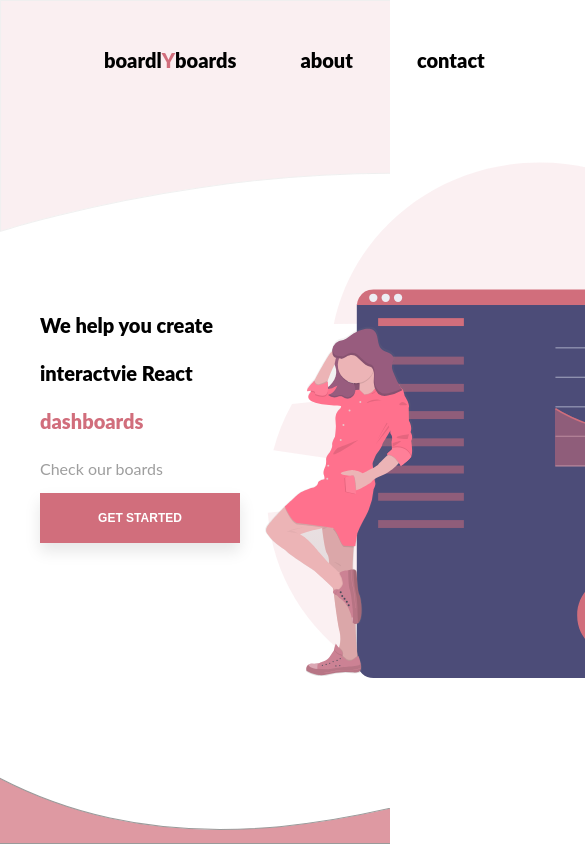
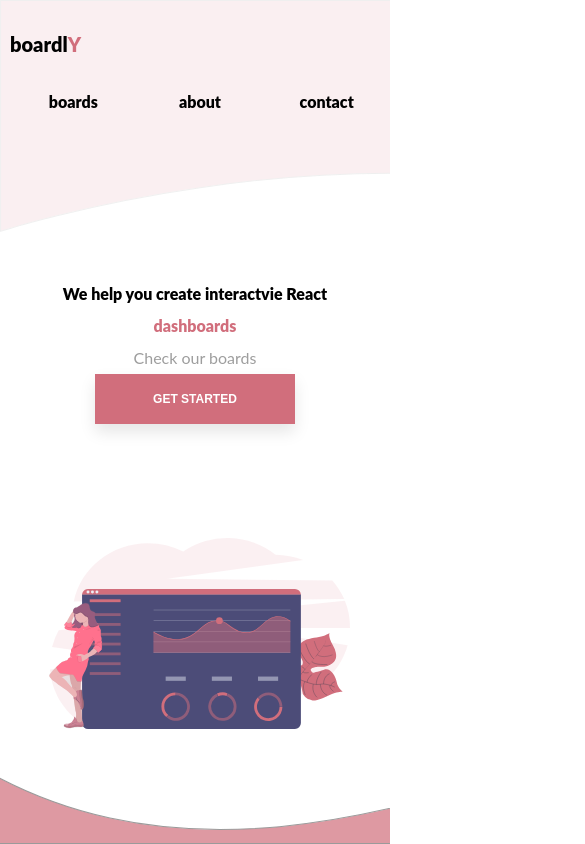
Before and after one commit to ChaitanyaKaranam/boardly, a React (Create React App) app: page /boardly/ in a window 390 px wide. Shown: the top 844 px of the page, 585 px wide, since content can reach past the window. Built offline with nearby package versions, Linux system fonts and the light colour scheme; the HTML template or start-up script is replaced by a standard one.

Commit message:
Added responsive design

```diff
--- a/src/styles/About.scss
+++ b/src/styles/About.scss
@@ -15,3 +15,12 @@
         font-weight: 900;
     }
 }
+
+@media(max-width: 1000px){
+    .about__content{
+        text-align: center;
+        span{
+            font-size: 16px;
+        }
+    }
+}
--- a/src/styles/Boards.scss
+++ b/src/styles/Boards.scss
@@ -17,3 +17,18 @@
         width: 70%;
     }
 }
+
+@media(max-width: 1000px){
+    .board__wrapper{
+        margin-top: 3rem;
+        grid-template-columns: 1fr;
+    }
+    .board__charts{
+        align-self: end;
+    }
+    .board__images{
+        img{
+            width: 100%;
+        }
+    }
+}
--- a/src/styles/Contact.scss
+++ b/src/styles/Contact.scss
@@ -22,3 +22,26 @@
         padding: 1rem;
     }
 }
+
+@media(max-width: 1000px){
+    .contact__wrapper{
+        grid-template-columns: 1fr;
+    }
+    .image__wrapper{
+        align-self: end;
+        display: grid;
+        img{
+            justify-self: center;
+            width: 70%;
+        }
+    }
+    .contact__content{
+        grid-row-gap: 1rem;
+        span{
+            font-size: 16px;
+        }
+        input{
+            width: 80%;
+        }
+    }
+}
--- a/src/styles/Header.scss
+++ b/src/styles/Header.scss
@@ -23,3 +23,27 @@ nav{
         }
     }
 }
+
+@media(max-width: 1000px){
+    nav{
+        padding-top: 1rem;
+        ul{
+            padding-left: 10px;
+            grid-template-columns: 1fr;
+            li:first-child{
+                margin-left: 0px;
+            }
+            .nav__links{
+                margin-right: 0px;
+                margin-top: 2rem;
+                display: grid;
+                grid-template-columns: 1fr 1fr 1fr;
+                justify-items: center;
+                span{
+                    font-size: 16px;
+                    margin-right: 0px;
+                }
+            }
+        }
+    }
+}
--- a/src/styles/Home.scss
+++ b/src/styles/Home.scss
@@ -13,3 +13,28 @@
 .content__wrapper{
     justify-self: center;
 }
+
+@media(max-width: 1000px){
+    .home__wrapper{
+        margin-top: 3rem;
+        grid-template-columns: 1fr;
+        line-height: 2rem;
+        span{
+            font-size: 16px;
+        }
+    }
+    .content__wrapper{
+        align-self: end;
+        display: grid;
+        justify-items: center;
+        text-align: center;
+    }
+    .img__wrapper{
+        align-self: center;
+        display: grid;
+        img{
+            justify-self: center;
+            width: 100%;
+        }
+    }
+}
```
